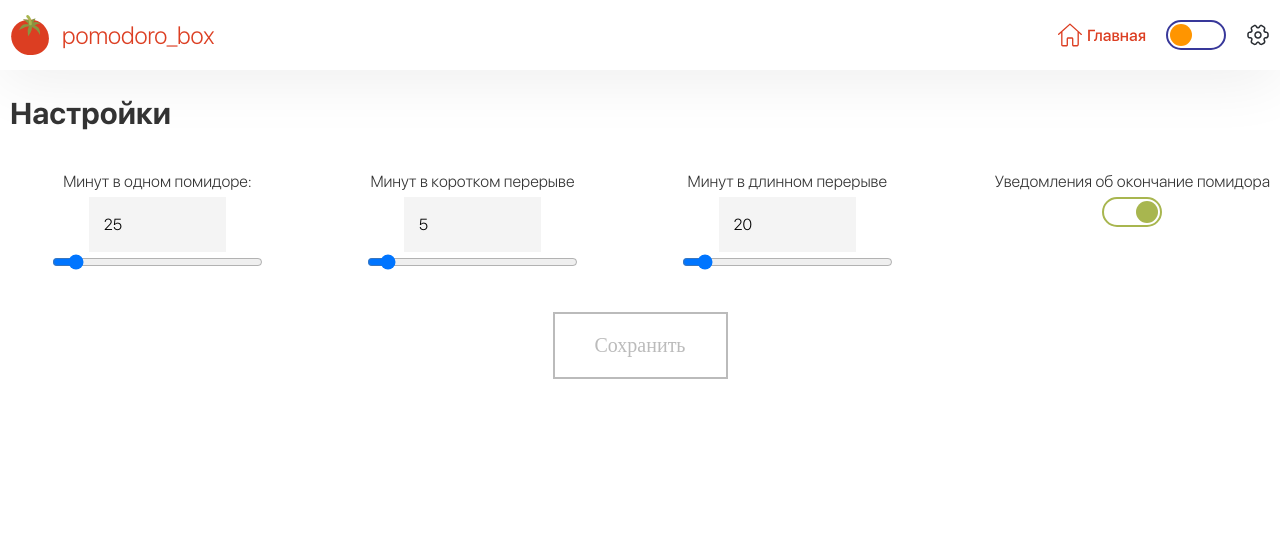
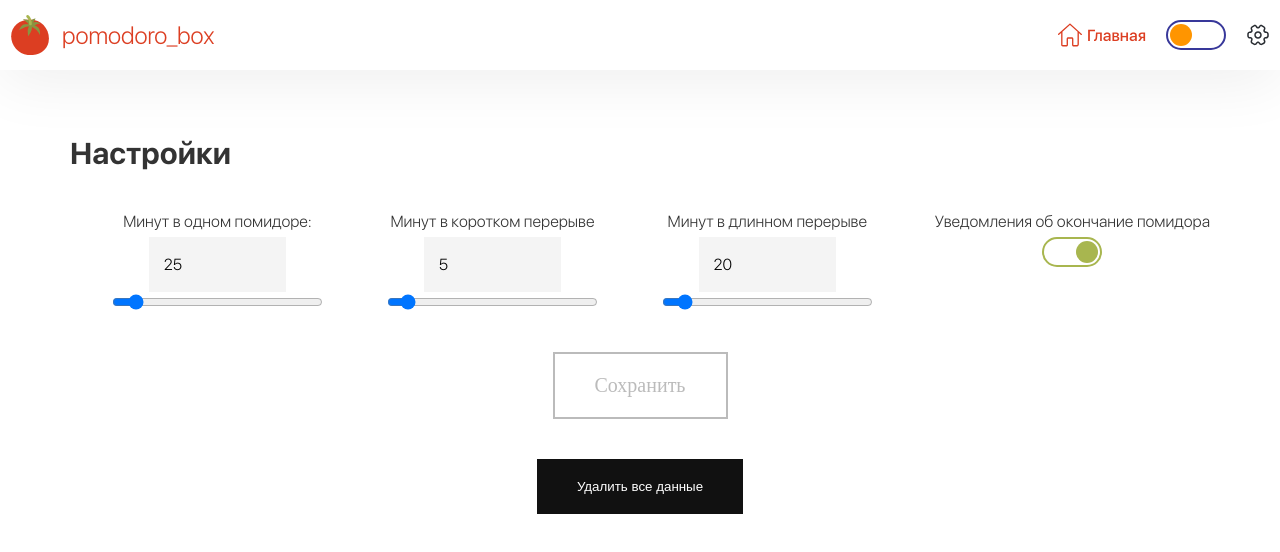
Before and after one commit to EgorDyach/pomodoro, a React (Vite) app: page /settings in a window 1280 px wide. Shown: the top 552 px of the page. Built offline with nearby package versions, Linux system fonts and the light colour scheme; a web font is replaced by a local one.

Commit message:
added delete all data button

```diff
--- a/src/App.tsx
+++ b/src/App.tsx
@@ -7,6 +7,7 @@ import { Provider } from "react-redux";
 import { composeEnhancers, rootReducer } from './store/store';
 import { Layout } from './shared/Layout';
 import { SettingsPage } from './pages/SettingsPage';
+import { Modal } from './shared/Modal';
 
 const store = createStore(
   rootReducer,
@@ -25,6 +26,7 @@ function App() {
             <Route path='settings' element={<SettingsPage />} />
             <Route path='*' element={<Navigate to={'/'} />} />
           </Routes>
+          <Modal />
         </Layout>
       </BrowserRouter>
     </Provider>
--- a/src/pages/MainPage/MainPage.tsx
+++ b/src/pages/MainPage/MainPage.tsx
@@ -1,7 +1,6 @@
 import { Container } from '../../components/Container';
 import { MainInfo } from '../../shared/MainInfo';
 import { MainTimer } from '../../shared/MainTimer';
-import { Modal } from '../../shared/Modal';
 import './mainpage.css';
 
 export function MainPage() {
@@ -11,7 +10,6 @@ export function MainPage() {
         <MainInfo />
         <MainTimer />
       </Container>
-      <Modal />
     </div>
   );
 }
--- a/src/pages/SettingsPage/SettingsPage.tsx
+++ b/src/pages/SettingsPage/SettingsPage.tsx
@@ -23,6 +23,11 @@ export function SettingsPage() {
     alert('Успешно!');
     navigate('/')
   }
+
+  const handleReloadWeb = () => {
+    dispatch({type: "MODAL_OPEN_DELETE_DATA"})
+  }
+
   useEffect(() => {
 
     if (timeOfTomato === 0 || timeOfLongBreak === 0 || timeOfLittleBreak === 0) {
@@ -124,6 +129,7 @@ export function SettingsPage() {
           </li>
         </ul>
           <button onClick={handleClick} disabled={isDisabled} className={isDisabled ? 'settings__submit settings__submit-disabled' : 'settings__submit'} ><Text As='span' size={20} weight={500} color={isDisabled ? (appTheme === 'dark' ? '#555' : '#bbb') :'#fff'}>Сохранить</Text></button>
+          <button onClick={handleReloadWeb} className='settings__reload'>Удалить все данные</button>
       </Container>
     </div>
   );
--- a/src/pages/SettingsPage/settingspage.css
+++ b/src/pages/SettingsPage/settingspage.css
@@ -6,6 +6,7 @@
     border: 2px solid transparent;
     transition: .3s ease-in-out;
     cursor: pointer;
+    margin-bottom: 40px;
 }
 
 .settings__submit-disabled {
@@ -91,8 +92,20 @@
 .settings__toggle-active {
     border-color: #A8B64F;
 }
+
+.settingsPage {
+    padding: 40px 60px;
+}
+
 .settingsPage .container {
-
     display: flex;
     flex-direction: column;
 }
+
+.settings__reload {
+    padding: 20px 40px;
+    background-color: #111;
+    color: #fff;
+    margin: 0 auto;
+    cursor: pointer;
+}
--- a/src/shared/Modal/Modal.tsx
+++ b/src/shared/Modal/Modal.tsx
@@ -1,24 +1,31 @@
-import  './modal.css';
+import './modal.css';
 import { useSelector } from 'react-redux';
 import { ModalType, RootState, Task } from '../../store/store';
 import { ModalContentPlus } from './ModalContentPlus';
 import { ModalContentMinus } from './ModalContentMinus';
 import { ModalContentChange } from './ModalContentChange';
 import { ModalContentDelete } from './ModalContentDelete';
-import { IS_NOT_OPEN, OPEN_MODAL_CHANGE, OPEN_MODAL_DELETE, OPEN_MODAL_MINUS, OPEN_MODAL_PLUS } from '../../store/dataForStore';
+import { IS_NOT_OPEN, MODAL_OPEN_DELETE_DATA, OPEN_MODAL_CHANGE, OPEN_MODAL_DELETE, OPEN_MODAL_MINUS, OPEN_MODAL_PLUS } from '../../store/dataForStore';
+import { ModalContentDeleteData } from './ModalContentDeleteData';
 
 export function Modal() {
   const modalType = useSelector<RootState, ModalType>(state => state.modalType);
   const tasks = useSelector<RootState, Task[]>(state => state.Local.arrayOfTasks)
-  const activeID = useSelector<RootState, number>(state => state.activeMenuID)
+  const activeID = useSelector<RootState, number>(state => state.activeMenuID);
   const active = tasks.find((e) => e.id === activeID)
   if (typeof active === 'undefined') {
-    return;
-  }
+    if (modalType !== IS_NOT_OPEN) {
+      document.body.style.overflow = 'hidden'
+    }
+    return (
+    <div className={modalType !== IS_NOT_OPEN ? 'modal modalOpen' : "modal"}>
+        {modalType === MODAL_OPEN_DELETE_DATA && <ModalContentDeleteData />}
+      </div>)
+}
   if (modalType !== IS_NOT_OPEN) {
     document.body.style.overflow = 'hidden'
   }
-   return (
+  return (
     <div className={modalType !== IS_NOT_OPEN ? 'modal modalOpen' : "modal"}>
       {modalType === OPEN_MODAL_PLUS && <ModalContentPlus active={active} />}
       {modalType === OPEN_MODAL_MINUS && <ModalContentMinus active={active} />}
--- /dev/null
+++ b/src/shared/Modal/ModalContentDeleteData/ModalContentDeleteData.tsx
@@ -0,0 +1,23 @@
+import  './modalcontentdeletedata.css';
+import { Text } from '../../../components/Text';
+import { handleCancel } from '../handleCancel';
+import { useDispatch } from 'react-redux';
+import { useNavigate } from 'react-router-dom';
+
+export function ModalContentDeleteData() {
+  const dispatch = useDispatch();
+  const navigate = useNavigate();
+  const handleSubmit = () => {
+    localStorage.clear();
+    navigate('/');
+    location.reload();
+  }
+  return (
+    <div className='modalcontent__delete modalcontent'>
+      <Text As='h3' size={24} color='#333' weight={300} className='modalcontent__title'>Вы уверены что хотите стереть данные?</Text>
+      <Text As='h3' size={16} color='#666' weight={300} className='modalcontent__title'>Обратно вернуть их уже не удастся!</Text>
+          <button className='modalcontent__submit' onClick={handleSubmit}>Удалить</button>
+          <button className='modalcontent__cancel' onClick={() => handleCancel(dispatch)}>Отмена</button>
+    </div>
+    )
+}
--- /dev/null
+++ b/src/shared/Modal/ModalContentDeleteData/index.ts
@@ -0,0 +1 @@
+export * from './ModalContentDeleteData';
--- a/src/store/dataForStore.ts
+++ b/src/store/dataForStore.ts
@@ -16,3 +16,4 @@ export const CHANGE_THEME = "CHANGE_THEME";
 export const CHANGE_PRIORITY_UP = "CHANGE_PRIORITY_UP";
 export const CHANGE_PRIORITY_DOWN = "CHANGE_PRIORITY_DOWN";
 export const CHANGE_SETTINGS = "CHANGE_SETTINGS";
+export const MODAL_OPEN_DELETE_DATA = "MODAL_OPEN_DELETE_DATA";
--- a/src/store/modal/reducer.ts
+++ b/src/store/modal/reducer.ts
@@ -1,7 +1,7 @@
 import { Reducer } from "react"
 import { AnyAction } from "redux"
 import { RootState } from "../store"
-import {OPEN_MODAL_CHANGE, OPEN_MODAL_MINUS, OPEN_MODAL_PLUS, OPEN_MODAL_DELETE, IS_NOT_OPEN} from "../dataForStore"
+import {OPEN_MODAL_CHANGE, OPEN_MODAL_MINUS, OPEN_MODAL_PLUS, OPEN_MODAL_DELETE, IS_NOT_OPEN, MODAL_OPEN_DELETE_DATA} from "../dataForStore"
 export const modalReducer: Reducer<RootState, AnyAction> = (state, action) => {
     switch (action.type) {
         case IS_NOT_OPEN:
@@ -29,6 +29,11 @@ export const modalReducer: Reducer<RootState, AnyAction> = (state, action) => {
                 ...state,
                 modalType: 'OPEN_MODAL_PLUS'
             }
+        case MODAL_OPEN_DELETE_DATA:
+            return {
+                ...state,
+                modalType: 'MODAL_OPEN_DELETE_DATA'
+            }
         default:
             return state
     }
--- a/src/store/store.ts
+++ b/src/store/store.ts
@@ -9,7 +9,7 @@ import { changeReducer } from './modal/changeReducer';
 import { themeReducer } from './Theme/reducer';
 import { upPriorityReducer } from './menu/upPriority';
 import { downPriorityReducer } from './menu/downPriority';
-import { ADD_TASK, SET_ACTIVE_MENU_ID, SET_FROM_LOCAL, OPEN_MODAL_CHANGE, OPEN_MODAL_PLUS, OPEN_MODAL_DELETE, OPEN_MODAL_MINUS, IS_NOT_OPEN, TASK_COUNT_PLUS, TASK_COUNT_MINUS, TASK_DELETE, TASK_CHANGE_NAME, CHANGE_THEME, CHANGE_PRIORITY_UP, CHANGE_PRIORITY_DOWN, CHANGE_SETTINGS } from './dataForStore';
+import { ADD_TASK, SET_ACTIVE_MENU_ID, SET_FROM_LOCAL, OPEN_MODAL_CHANGE, OPEN_MODAL_PLUS, OPEN_MODAL_DELETE, OPEN_MODAL_MINUS, IS_NOT_OPEN, TASK_COUNT_PLUS, TASK_COUNT_MINUS, TASK_DELETE, TASK_CHANGE_NAME, CHANGE_THEME, CHANGE_PRIORITY_UP, CHANGE_PRIORITY_DOWN, CHANGE_SETTINGS, MODAL_OPEN_DELETE_DATA } from './dataForStore';
 import { changeSettings } from './timeSettings/changeSettings';
 
 export type Task = {
@@ -18,7 +18,7 @@ export type Task = {
     id: number;
 }
 
-export type ModalType = 'OPEN_MODAL_PLUS' | 'OPEN_MODAL_MINUS' | 'OPEN_MODAL_CHANGE' | 'OPEN_MODAL_DELETE' | 'IS_NOT_OPEN'
+export type ModalType = 'OPEN_MODAL_PLUS' | 'OPEN_MODAL_MINUS' | 'OPEN_MODAL_CHANGE' | 'OPEN_MODAL_DELETE' | 'IS_NOT_OPEN' | 'MODAL_OPEN_DELETE_DATA';
 
 export type ToLocalType = {
     arrayOfTasks: Task[];
@@ -66,6 +66,7 @@ export const rootReducer: Reducer<RootState> = (state = initialState, action) =>
         case OPEN_MODAL_PLUS:
         case OPEN_MODAL_DELETE:
         case OPEN_MODAL_MINUS:
+        case MODAL_OPEN_DELETE_DATA:
         case IS_NOT_OPEN:
             return modalReducer(state, action);
 
```
Also changed, not shown: src/shared/Modal/ModalContentDeleteData/modalcontentdeletedata.css (added).
